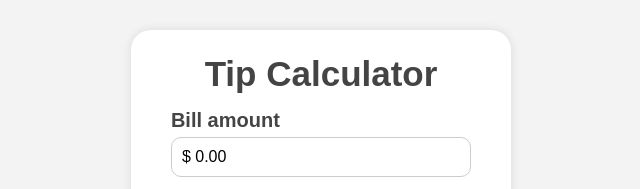
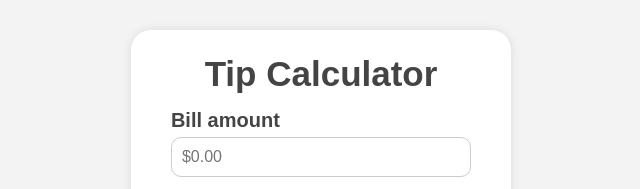
Before and after one commit to lu-alvz-dev/tip-calculator, a plain HTML site: page index.html in a window 1280 px wide. Shown: the part 127-316 px from the top of the page, 319-959 px from the left. Drawn offline with Linux system fonts and the light colour scheme.

Commit message:
removing input-bill value and adding placeholder

```diff
--- a/index.html
+++ b/index.html
@@ -12,7 +12,7 @@
       <h2>Tip Calculator</h2>
       <section class="bill-amount">
         <p>Bill amount</p>
-        <input type="text" value="$ 0.00" id="input-bill" />
+        <input type="text" placeholder="$0.00" id="input-bill" />
       </section>
       <section class="tip-percentage">
         <p>Select tip %</p>
```
